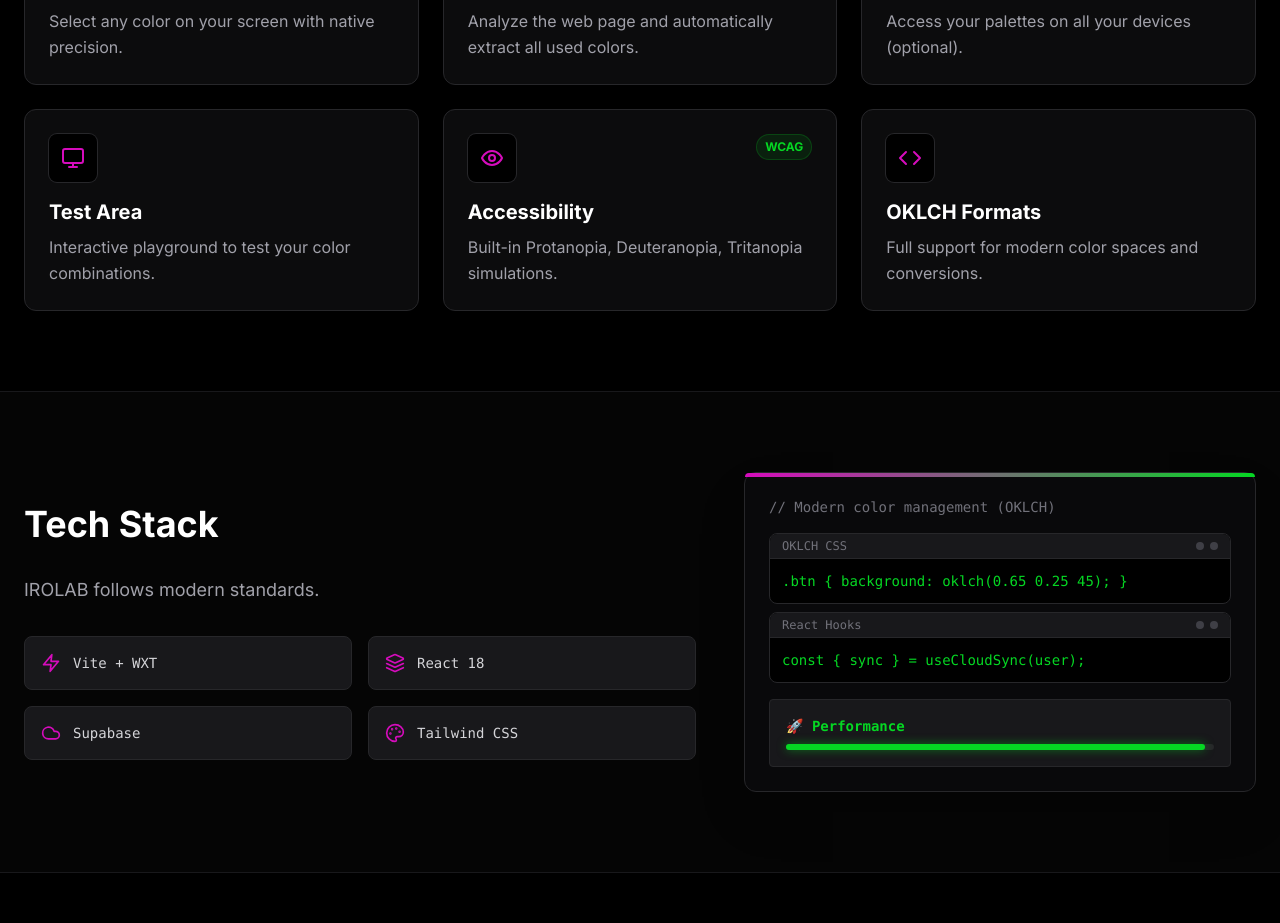
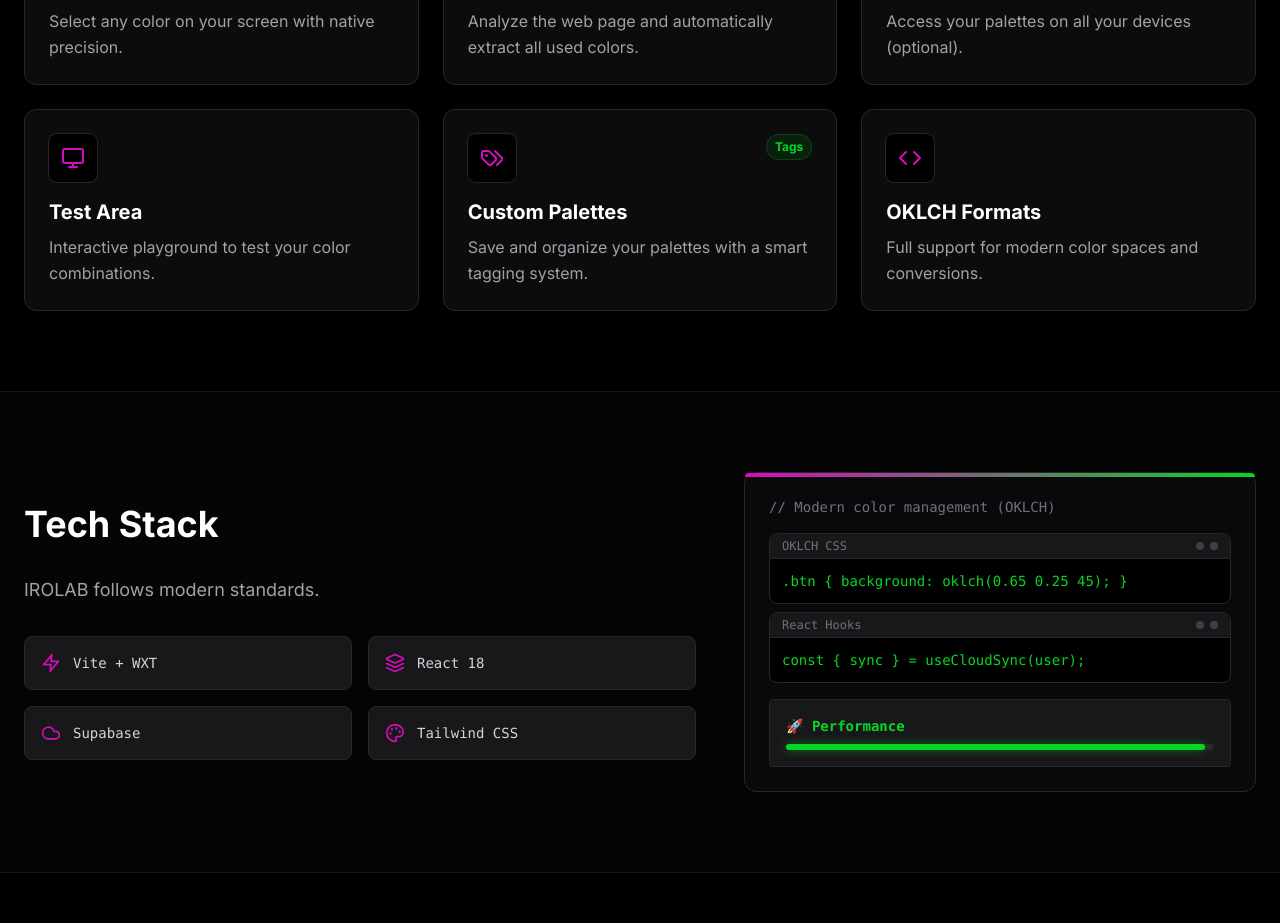
Before and after one commit to Damziable-apps/Irolab-webpage, a React (Vite) app: page / in a window 1280 px wide. Shown: the part 1720-2643 px from the top of the page. Built offline with nearby package versions, Linux system fonts and the light colour scheme.

Commit message:
Replace Eye icon with Tags in FeatureCard for improved functionality, updating title and description to reflect new feature for custom palettes.

```diff
--- a/src/App.jsx
+++ b/src/App.jsx
@@ -7,7 +7,6 @@ import {
   Layers,
   Check,
   Zap,
-  Eye,
   Code,
   Copy,
   Download,
@@ -15,7 +14,8 @@ import {
   Settings,
   Image as ImageIcon,
   X,
-  ZoomIn
+  ZoomIn,
+  Tags
 } from 'lucide-react';
 
 // --- Color Configuration (IROLAB Brand) ---
@@ -507,10 +507,10 @@ export default function LandingPage() {
               description="Interactive playground to test your color combinations."
             />
             <FeatureCard
-              icon={Eye}
-              title="Accessibility"
-              description="Built-in Protanopia, Deuteranopia, Tritanopia simulations."
-              badge="WCAG"
+              icon={Tags}
+              title="Custom Palettes"
+              description="Save and organize your palettes with a smart tagging system."
+              badge="Tags"
             />
             <FeatureCard
               icon={Code}
```
